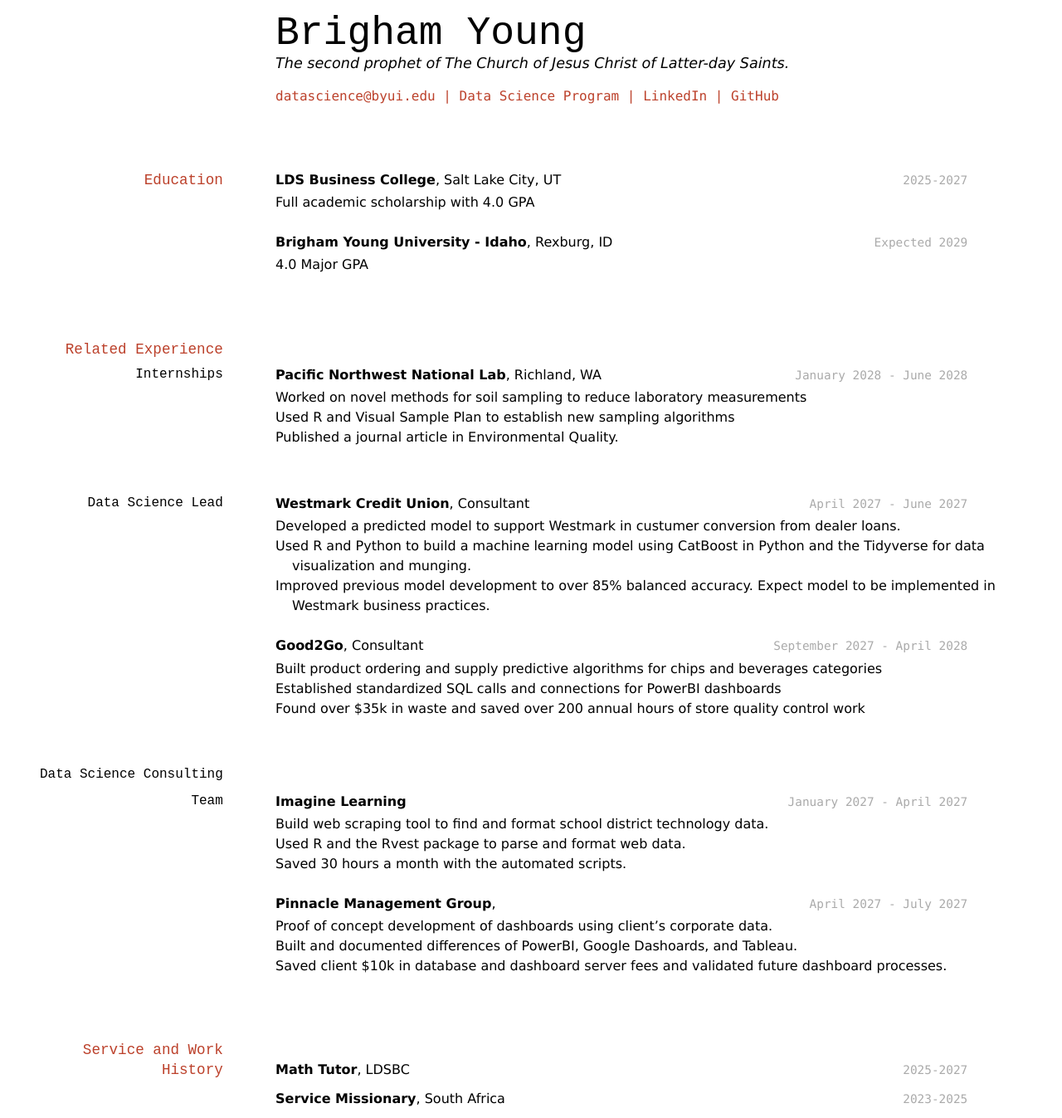
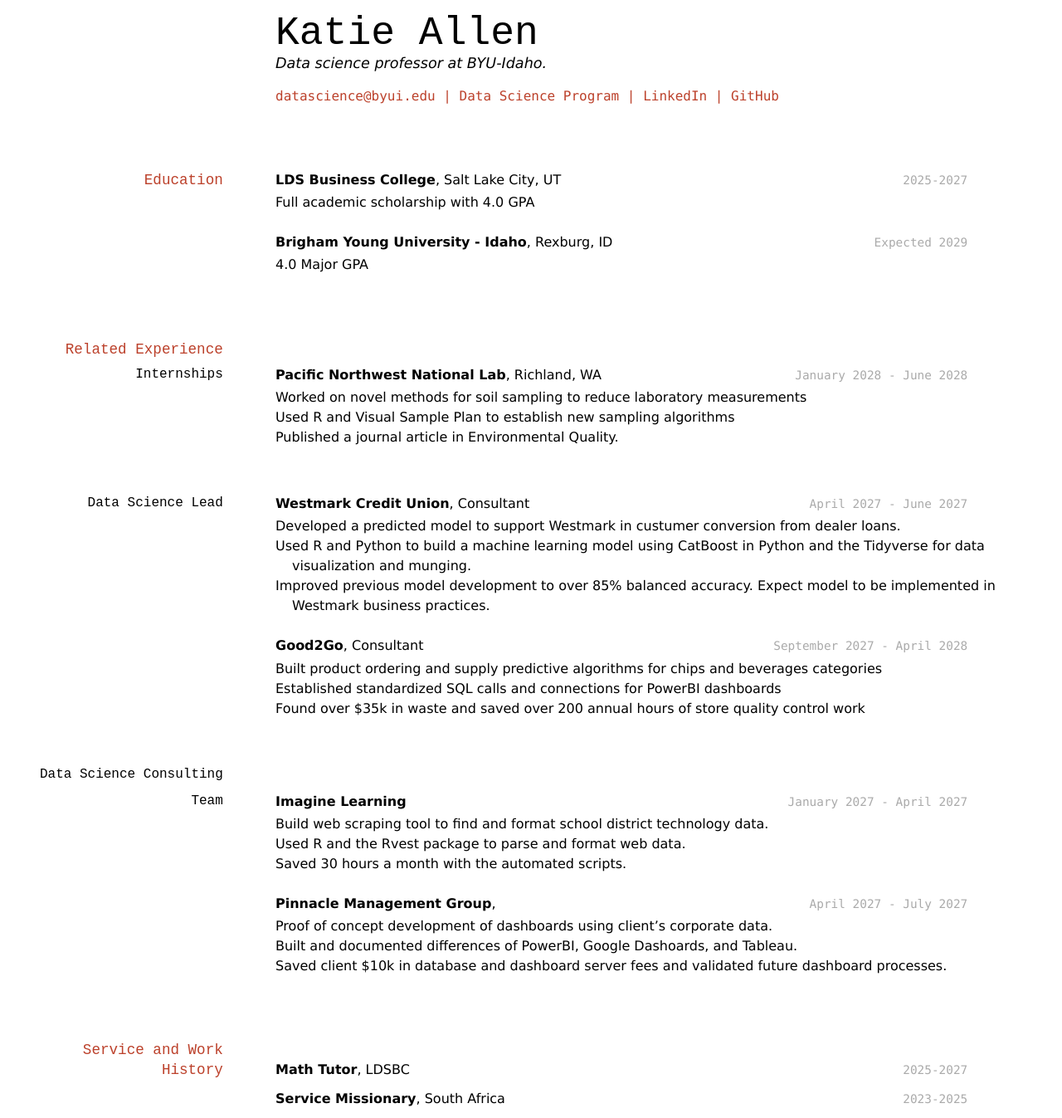
Before and after one commit to katie-allen/katie-allen-resume, a Jekyll site: the page built from docs/index.md, in a window 1280 px wide. Shown: the whole page at 83% size. Built offline with Jekyll 4.4.1, drawn with Linux system fonts in a browser that asks for light colours.

Commit message:
Update name and description.

```diff
--- a/docs/index.md
+++ b/docs/index.md
@@ -1,9 +1,9 @@
 ---
 layout: cv
-title: Brigham Young's Resume
+title: Katie Allen
 ---
-# Brigham Young
-The second prophet of The Church of Jesus Christ of Latter-day Saints.
+# Katie Allen
+Data science professor at BYU-Idaho.
 
 <div id="webaddress">
 <a href="datascience@byui.edu">datascience@byui.edu</a>
```
